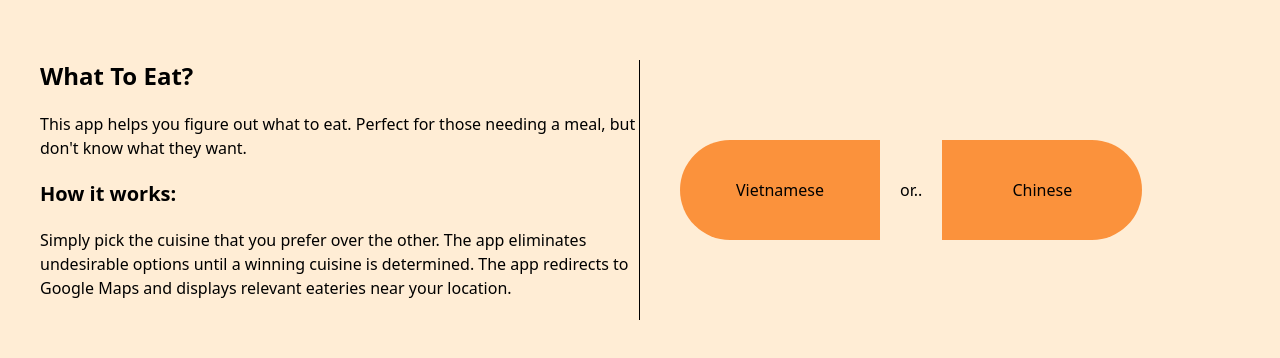
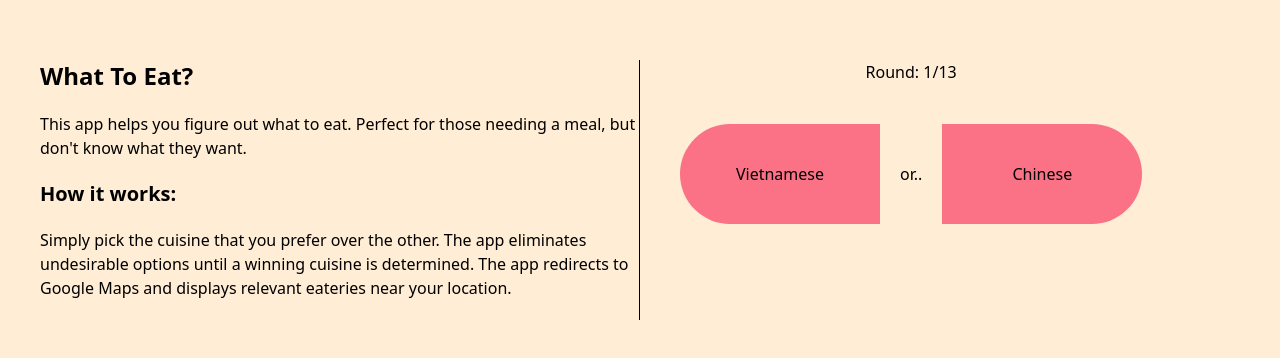
Before and after one commit to Stalloyde/whattoeatthisorthat, a React (Vite) app: page / in a window 1280 px wide. Shown: the part 210-568 px from the top of the page. Built offline with nearby package versions, Linux system fonts and the light colour scheme; no server answers.

Commit message:
Complete project

```diff
--- a/src/App.css
+++ b/src/App.css
@@ -2,6 +2,19 @@
 @tailwind components;
 @tailwind utilities;
 
+@layer components {
+  .header1 {
+    @apply text-2xl font-bold;
+  }
+
+  .btn-primary {
+    @apply h-[100px] w-[200px] border-orange-600 bg-orange-400 p-1 transition duration-300 ease-in-out hover:-translate-y-4 hover:scale-110 hover:border-2 hover:bg-orange-500
+  }
+
+  .btn-secondary {
+    @apply h-[100px] w-[200px] border-rose-800 bg-rose-400 p-1 transition duration-300 ease-in-out hover:-translate-y-4 hover:scale-110 hover:border-2 hover:bg-rose-500
+  }
+}
 /* #root {
   max-width: 1280px;
   margin: 0 auto;
--- a/src/App.jsx
+++ b/src/App.jsx
@@ -1,5 +1,8 @@
 import { useState } from 'react';
 import './App.css';
+import Buttons from './Buttons';
+import Description from './Description';
+import GameOver from './GameOver';
 
 const array = [
   'Japanese',
@@ -36,100 +39,29 @@ function App() {
   const [cuisineB, setCuisineB] = useState(
     cuisines[Math.floor(Math.random() * (cuisines.length - 1)) + 1]
   );
-  const [userLocation, setUserLocation] = useState(null);
   const [gameOver, setGameOver] = useState(false);
 
-  function getUserLocation() {
-    if (navigator.geolocation) {
-      navigator.geolocation.getCurrentPosition(
-        (position) => {
-          const { latitude, longitude } = position.coords;
-          setUserLocation({ latitude, longitude });
-        },
-        (error) => {
-          console.error('Error getting user location:', error);
-        }
-      );
-    } else {
-      console.error('Geolocation is not supported by this browser.');
-    }
+  function removeTarget(target) {
+    const targetIndex = cuisines.findIndex((elem) => elem === target);
+    cuisines.splice(targetIndex, 1);
   }
-  getUserLocation();
-
-  function removeTarget(e) {
-    const target = cuisines.findIndex(
-      (elem) => elem === e.target.dataset.remove
-    );
-    cuisines.splice(target, 1);
-  }
-
-  function redirectGoogleMaps(cuisine) {
-    window.open(
-      `https://www.google.com/maps/search/?api=1&query=${cuisine}&location=${userLocation.latitude},${userLocation.longitude}&radius=10000`
-    );
-  }
-
-  function checkGameOver() {
-    if (cuisines.length > 1) {
-      shuffleArray(cuisines);
-      setCuisineA(cuisines[0]);
-      setCuisineB(
-        cuisines[Math.floor(Math.random() * (cuisines.length - 1) + 1)]
-      );
-    } else {
-      setCuisineA(cuisines[0]);
-      setGameOver(true);
-      redirectGoogleMaps(cuisines[0]);
-    }
-  }
-
-  function handleClick(e) {
-    removeTarget(e);
-    checkGameOver();
-  }
-
   return (
     <>
       {gameOver ? (
-        <div>
-          <div>
-            <h1>Winning Cuisine: {cuisineA}</h1>
-          </div>
-          <p>Refresh page to restart</p>
-        </div>
+        <GameOver cuisineA={cuisineA} />
       ) : (
         <div className="flex">
-          <div className="max-w-[600px] border-r border-black">
-            <h1 className="text-2xl font-bold">What To Eat?</h1>
-            <p className="py-5">
-              This app helps you figure out what to eat. Perfect for those
-              needing a meal, but don't know what they want.
-            </p>
-            <h2 className="text-xl font-bold">How it works:</h2>
-            <p className="py-5">
-              Simply pick the cuisine that you prefer over the other. The app
-              eliminates undesirable options until a winning cuisine is
-              determined. The app redirects to Google Maps and displays relevant
-              eateries near your location.
-            </p>
-          </div>
-          <div className="flex items-center gap-5 p-10">
-            <button
-              data-remove={cuisineB}
-              onClick={(e) => handleClick(e)}
-              className="h-[100px] w-[200px] rounded-l-full border-orange-600 bg-orange-400 p-1 transition duration-300 ease-in-out hover:-translate-y-4 hover:scale-110 hover:border-2 hover:bg-orange-500"
-            >
-              {cuisineA}
-            </button>
-            <p>or..</p>
-            <button
-              data-remove={cuisineA}
-              onClick={(e) => handleClick(e)}
-              className="h-[100px] w-[200px] rounded-r-full border-orange-600 bg-orange-400 p-1 transition duration-300 ease-in-out hover:-translate-y-4 hover:scale-110 hover:border-2 hover:bg-orange-500"
-            >
-              {cuisineB}
-            </button>
-          </div>
+          <Description />
+          <Buttons
+            shuffleArray={shuffleArray}
+            cuisines={cuisines}
+            cuisineA={cuisineA}
+            setCuisineA={setCuisineA}
+            cuisineB={cuisineB}
+            setCuisineB={setCuisineB}
+            removeTarget={removeTarget}
+            setGameOver={setGameOver}
+          />
         </div>
       )}
     </>
--- /dev/null
+++ b/src/Buttons.jsx
@@ -0,0 +1,106 @@
+import { useState } from 'react';
+import PropTypes from 'prop-types';
+import './App.css';
+
+Buttons.propTypes = {
+  shuffleArray: PropTypes.func.isRequired, // shuffleArray is a required function
+  cuisines: PropTypes.arrayOf(PropTypes.string).isRequired, // cuisines is a required array of strings
+  cuisineA: PropTypes.string.isRequired, // cuisineA is a required string
+  setCuisineA: PropTypes.func.isRequired, // setCuisineA is a required function
+  cuisineB: PropTypes.string.isRequired, // cuisineB is a required string
+  setCuisineB: PropTypes.func.isRequired, // setCuisineB is a required function
+  removeTarget: PropTypes.func.isRequired, // removeTarget is a required function
+  setGameOver: PropTypes.func.isRequired, // setGameOver is a required function
+};
+
+function Buttons({
+  shuffleArray,
+  cuisines,
+  cuisineA,
+  setCuisineA,
+  cuisineB,
+  setCuisineB,
+  removeTarget,
+  setGameOver,
+}) {
+  const [userLocation, setUserLocation] = useState(null);
+  const [toFlyIn, setToFlyIn] = useState(false);
+  const [buttonSet, setButtonSet] = useState(1);
+
+  function getUserLocation() {
+    if (navigator.geolocation) {
+      navigator.geolocation.getCurrentPosition(
+        (position) => {
+          const { latitude, longitude } = position.coords;
+          setUserLocation({ latitude, longitude });
+        },
+        (error) => {
+          console.error('Error getting user location:', error);
+        }
+      );
+    } else {
+      console.error('Geolocation is not supported by this browser.');
+    }
+  }
+  getUserLocation();
+
+  function redirectGoogleMaps(cuisine) {
+    window.open(
+      `https://www.google.com/maps/search/?api=1&query=${cuisine}&location=${userLocation.latitude},${userLocation.longitude}&radius=10000`
+    );
+  }
+
+  function checkGameOver() {
+    if (cuisines.length > 1) {
+      shuffleArray(cuisines);
+      setCuisineA(cuisines[0]);
+      setCuisineB(
+        cuisines[Math.floor(Math.random() * (cuisines.length - 1) + 1)]
+      );
+    } else {
+      setCuisineA(cuisines[0]);
+      setGameOver(true);
+      redirectGoogleMaps(cuisines[0]);
+    }
+  }
+
+  function resetAnimations() {
+    setTimeout(() => {
+      setToFlyIn(false);
+    }, 250); // Reset animations after 500ms (adjust based on animation duration)
+  }
+
+  function handleClick(e) {
+    const target = e.target.dataset.remove;
+    removeTarget(target);
+    checkGameOver();
+    setToFlyIn(true);
+    setButtonSet(buttonSet + 1);
+    resetAnimations();
+  }
+
+  return (
+    <div className="display block">
+      <div className="text-center">Round: {buttonSet}/13</div>
+      <div className="flex items-center gap-5 p-10">
+        <button
+          data-remove={cuisineB}
+          onClick={(e) => handleClick(e)}
+          className={`${buttonSet % 2 ? 'btn-secondary' : 'btn-primary'} rounded-l-full ${toFlyIn ? 'animate-flyindown' : ''}`}
+        >
+          {cuisineA}
+        </button>
+        <p>or..</p>
+        <button
+          data-remove={cuisineA}
+          onClick={(e) => handleClick(e)}
+          className={`${buttonSet % 2 ? 'btn-secondary' : 'btn-primary'} rounded-r-full ${toFlyIn ? 'animate-flyindown' : ''}`}
+        >
+          {cuisineB}
+        </button>
+      </div>
+    </div>
+  );
+}
+
+export default Buttons;
--- /dev/null
+++ b/src/Description.jsx
@@ -0,0 +1,22 @@
+import './App.css';
+
+function Description() {
+  return (
+    <div className="max-w-[600px] border-r border-black">
+      <h1 className="header1">What To Eat?</h1>
+      <p className="py-5">
+        This app helps you figure out what to eat. Perfect for those needing a
+        meal, but don't know what they want.
+      </p>
+      <h2 className="text-xl font-bold">How it works:</h2>
+      <p className="py-5">
+        Simply pick the cuisine that you prefer over the other. The app
+        eliminates undesirable options until a winning cuisine is determined.
+        The app redirects to Google Maps and displays relevant eateries near
+        your location.
+      </p>
+    </div>
+  );
+}
+
+export default Description;
--- /dev/null
+++ b/src/GameOver.jsx
@@ -0,0 +1,16 @@
+import './App.css';
+
+function GameOver({ cuisineA }) {
+  return (
+    <>
+      <div>
+        <div>
+          <h1 className="header1">Winning Cuisine: {cuisineA}</h1>
+        </div>
+        <p>Refresh page to restart</p>
+      </div>
+    </>
+  );
+}
+
+export default GameOver;
--- a/tailwind.config.js
+++ b/tailwind.config.js
@@ -2,7 +2,33 @@
 export default {
   content: ['./index.html', './src/**/*.{js,ts,jsx,tsx}'],
   theme: {
-    extend: {},
+    extend: {
+      keyframes: {
+        'fly-in-down': {
+          '0%': {
+            opacity: '0',
+            transform: 'translate3d(0, -1500px, 0)',
+            transitionTimingFunction: 'cubic-bezier(0.215, 0.61, 0.355, 1)',
+          },
+          '60%': {
+            opacity: '1',
+            transform: 'translate3d(0, 25px, 0)',
+          },
+          '75%': {
+            transform: 'translate3d(0, -10px, 0)',
+          },
+          '90%': {
+            transform: 'translate3d(0, 5px, 0)',
+          },
+          '100%': {
+            transform: 'none',
+          },
+        },
+      },
+      animation: {
+        flyindown: 'fly-in-down 0.25s',
+      },
+    },
   },
   plugins: [],
 };
```
Also changed, not shown: package.json (+9 -6 lines), 1 other file (tests, documents, lock files or other folders).
